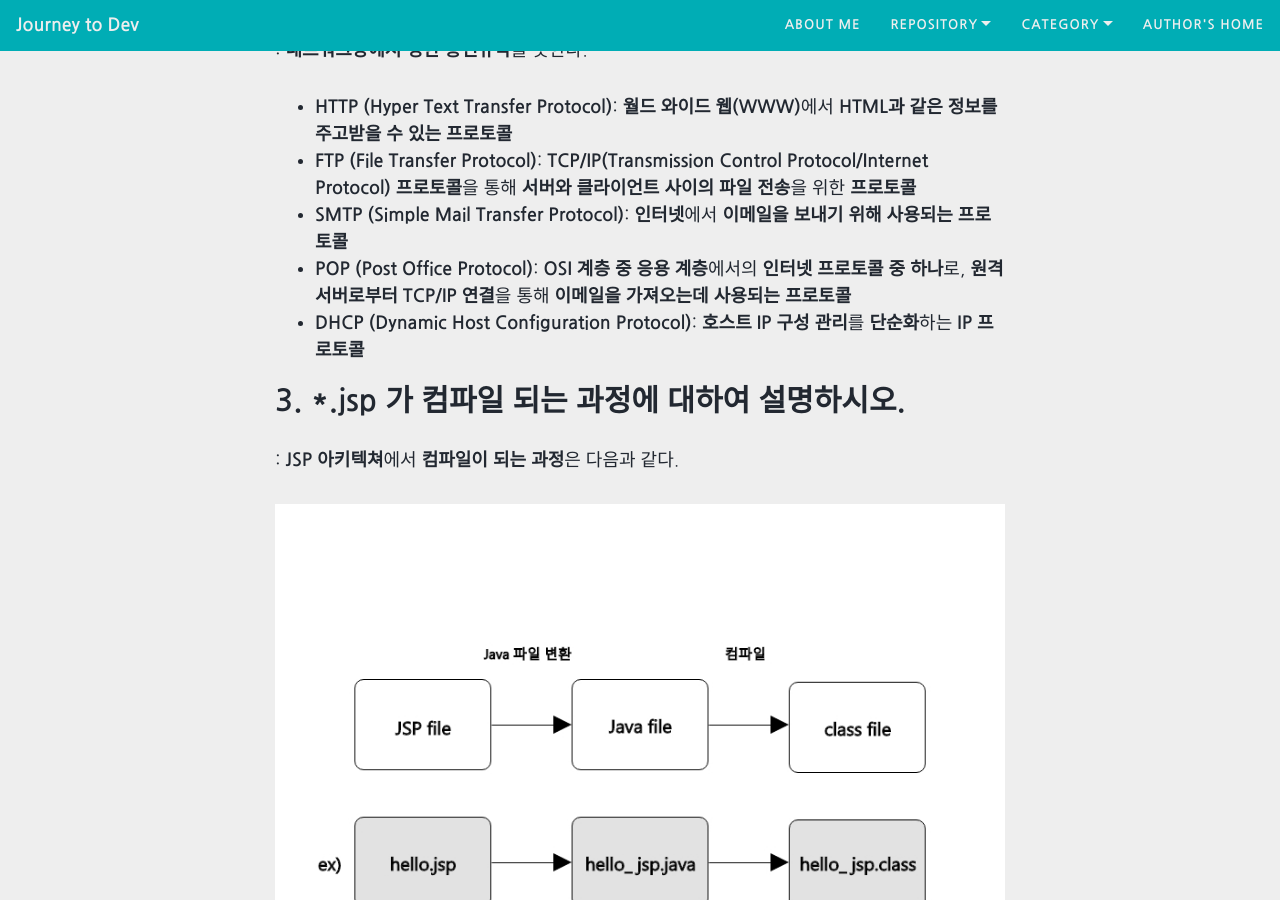
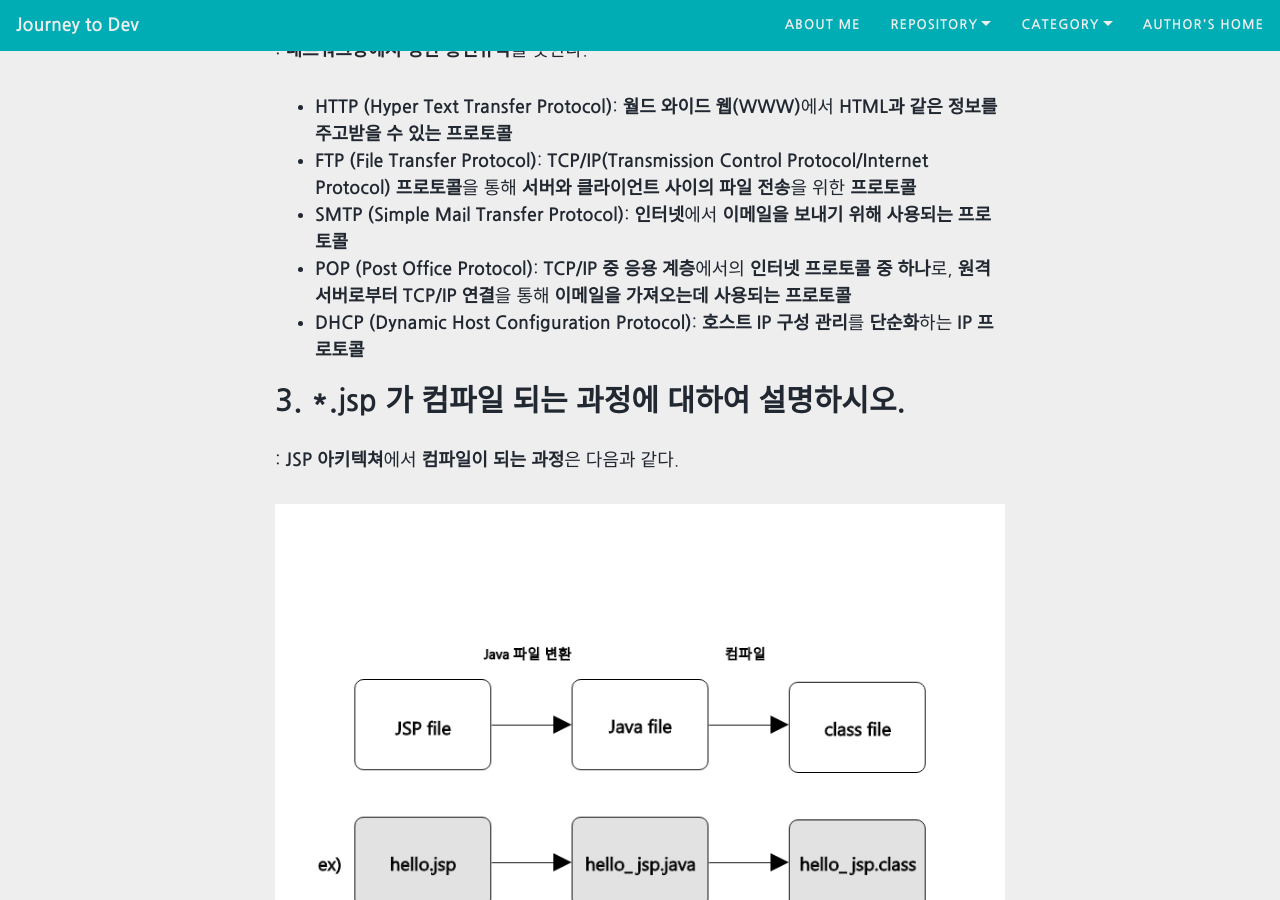
Before and after one commit to roqhdehd502/roqhdehd502.github.io, a Jekyll site: the page built from _posts/WebDev/2020-12-24-116.md, in a window 1280 px wide and 900 px high, scrolled down 1386 px. Built offline with Jekyll 4.4.1, drawn with Linux system fonts in a browser that asks for light colours; nearby versions of some CDN libraries.

Commit message:
Update 2020-12-24-116.md

```diff
--- a/_posts/WebDev/2020-12-24-116.md
+++ b/_posts/WebDev/2020-12-24-116.md
@@ -45,7 +45,7 @@ tags: [Web, WebApp, Internet, Protocol, IP, DNS, Port, WAS, JSP, MVC, Servlet]
 - **HTTP (Hyper Text Transfer Protocol)**: **월드 와이드 웹(WWW)**에서 **HTML과 같은 정보를 주고받을 수 있는 프로토콜**
 - **FTP (File Transfer Protocol)**: **TCP/IP(Transmission Control Protocol/Internet Protocol) 프로토콜**을 통해 **서버와 클라이언트 사이의 파일 전송**을 위한 **프로토콜**
 - **SMTP (Simple Mail Transfer Protocol)**: **인터넷**에서 **이메일을 보내기 위해 사용되는 프로토콜**
-- **POP (Post Office Protocol)**: **OSI 계층 중 응용 계층**에서의 **인터넷 프로토콜 중 하나**로, **원격 서버로부터 TCP/IP 연결**을 통해 **이메일을 가져오는데 사용되는 프로토콜**
+- **POP (Post Office Protocol)**: **TCP/IP 중 응용 계층**에서의 **인터넷 프로토콜 중 하나**로, **원격 서버로부터 TCP/IP 연결**을 통해 **이메일을 가져오는데 사용되는 프로토콜**
 - **DHCP (Dynamic Host Configuration Protocol)**: **호스트 IP 구성 관리**를 **단순화**하는 **IP 프로토콜**
 
 ## 3. *.jsp 가 컴파일 되는 과정에 대하여 설명하시오.
```
